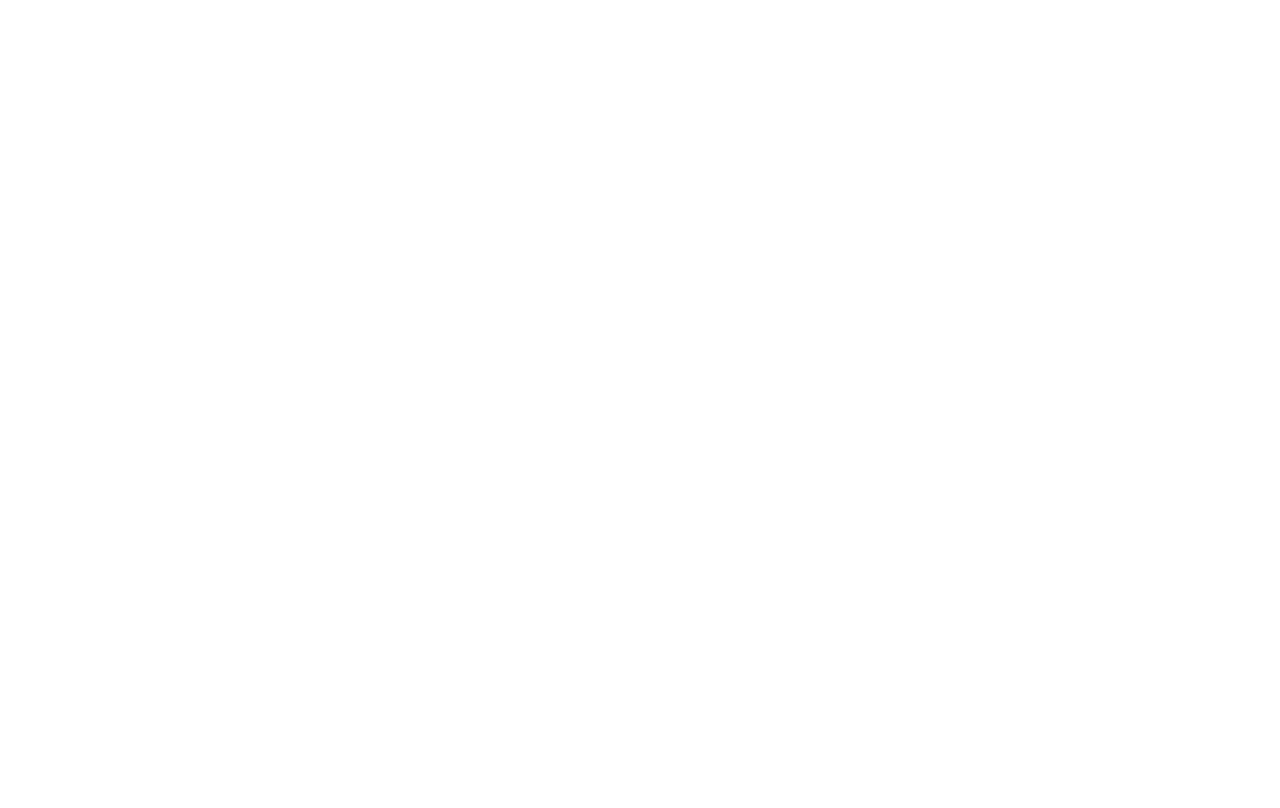
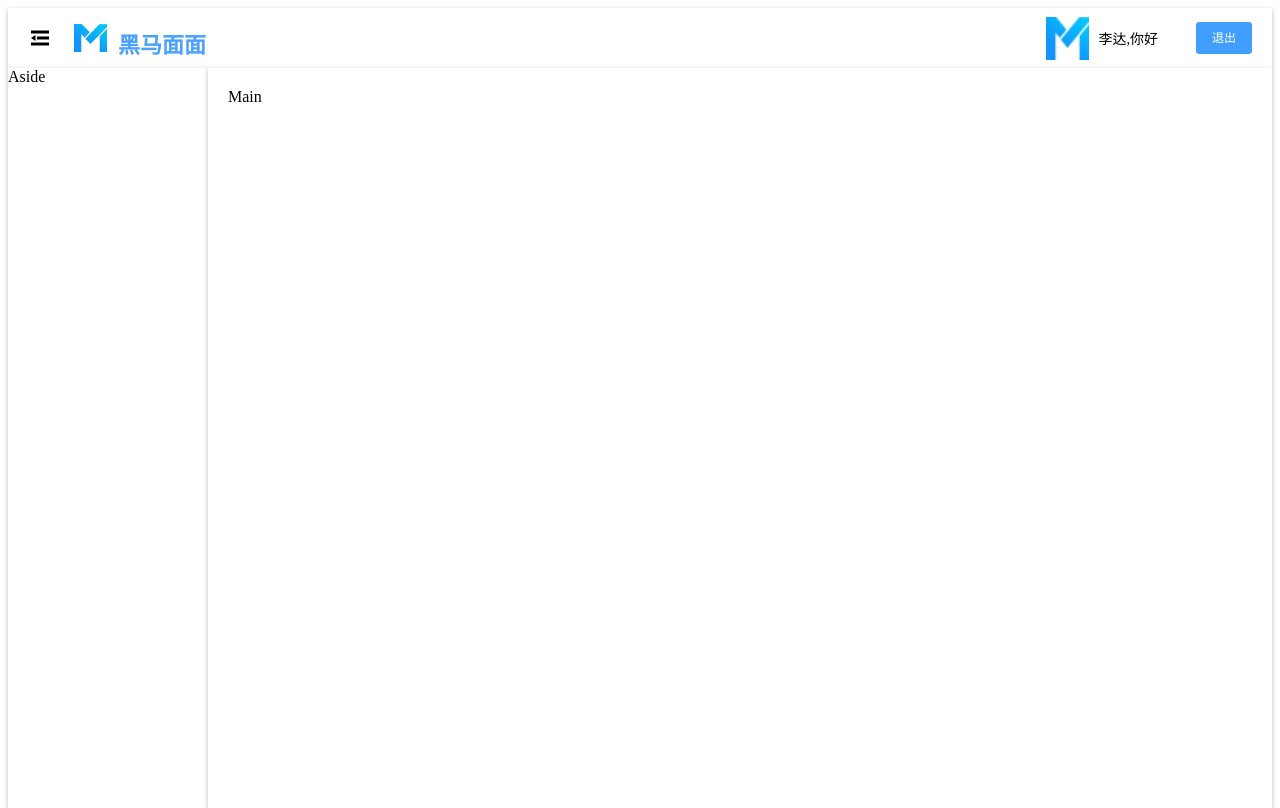
Before and after one commit to Xx17665049040/hmmianmian, a Vue app: page /#/index in a window 1280 px wide. Before the commit this address led to /#/. Built offline with nearby package versions, Linux system fonts and the light colour scheme.

Commit message:
顶部布局

```diff
--- a/src/router/index.js
+++ b/src/router/index.js
@@ -9,10 +9,12 @@
 
 // 准备组件
 import login from "../views/login/index.vue"
+import index from '../views/index/index.vue'
 
 // 设置路由规则
 const routes = [
-  { path:"/login",component:login }
+  { path:"/login",component:login },
+  { path:"/index",component:index }
 ]
 
 // 创建路由对象
--- /dev/null
+++ b/src/views/index/index.vue
@@ -0,0 +1,97 @@
+<template>
+
+   <el-container class="my-container">
+        <el-header class="my-header">
+            <div class="left">
+                <i class="el-icon-s-fold"></i>
+                <img src="./images/logo.png" alt="">
+                <span>黑马面面</span>
+            </div>
+            <div class="right">
+                <img src="./images/logo.png" alt="">
+                <span class="name">李达,你好</span>
+                <el-button type="primary" size="small">退出</el-button>
+            </div>
+
+        </el-header>
+        <el-container>
+          <el-aside class="my-asid" width="200px">Aside</el-aside>
+          <el-main class="my-main">Main</el-main>
+        </el-container>
+  </el-container>
+
+</template>
+
+<script>
+export default {
+
+}
+</script>
+
+<style lang="less">
+    .my-container{
+        width: 100%;
+        height: 100%;
+        background:rgba(232,233,236,1);
+        .my-header{
+            width: 100%;
+            height:60px;
+            background:rgba(255,255,255,1);
+            box-shadow:0px 2px 5px 0px rgba(63, 63, 63, 0.35);
+            display: flex;
+            justify-content: space-between;
+            .left{
+                display: flex;
+                align-items: center;
+                height: 100%;
+                i{
+                    font-size: 24px;
+                    margin-right: 22px;
+                }
+                img{
+                    width: 33px;
+                    height: 28px;
+                    margin-right: 11px;
+                }
+                span{
+                    width:92px;
+                    height:22px;
+                    font-size:22px;
+                    font-family:Microsoft YaHei;
+                    font-weight:bold;
+                    color:rgba(73,161,255,1);
+                }
+            }
+            .right{
+                display: flex;
+                align-items: center;
+                height: 100%;
+                img{
+                    margin-right: 9px;
+                    width:43px;
+                    height:43px;
+                }
+                .name{
+                    font-size: 14px;
+                    margin-right: 38px;
+                }
+
+            }
+        }
+        .my-asid{
+            width:201px;
+            height:100%;
+            background:rgba(255,255,255,1);
+            box-shadow:0px 2px 5px 0px rgba(63, 63, 63, 0.35);
+        }
+        .my-main{
+            background-color: yellow;
+             height:100%;
+            box-shadow:0px 2px 5px 0px rgba(63, 63, 63, 0.35);
+            background:rgba(255,255,255,1);
+
+        }
+
+    }
+
+</style>
--- a/src/views/login/index.vue
+++ b/src/views/login/index.vue
@@ -136,7 +136,7 @@
             if(res.data.code==200){
               //把token存储起来 已经封装好了函数
               window.localStorage.setItem('token',res.data.data.token)
-            //  this.setToken(res.data.data.token)
+              // setToken(res.data.data.token)
 
               this.$message.success('登录成功')
               //登录跳转
```
Also changed, not shown: src/utilis/token.js (line endings or trailing spaces), src/views/index/images/logo.png (added).
